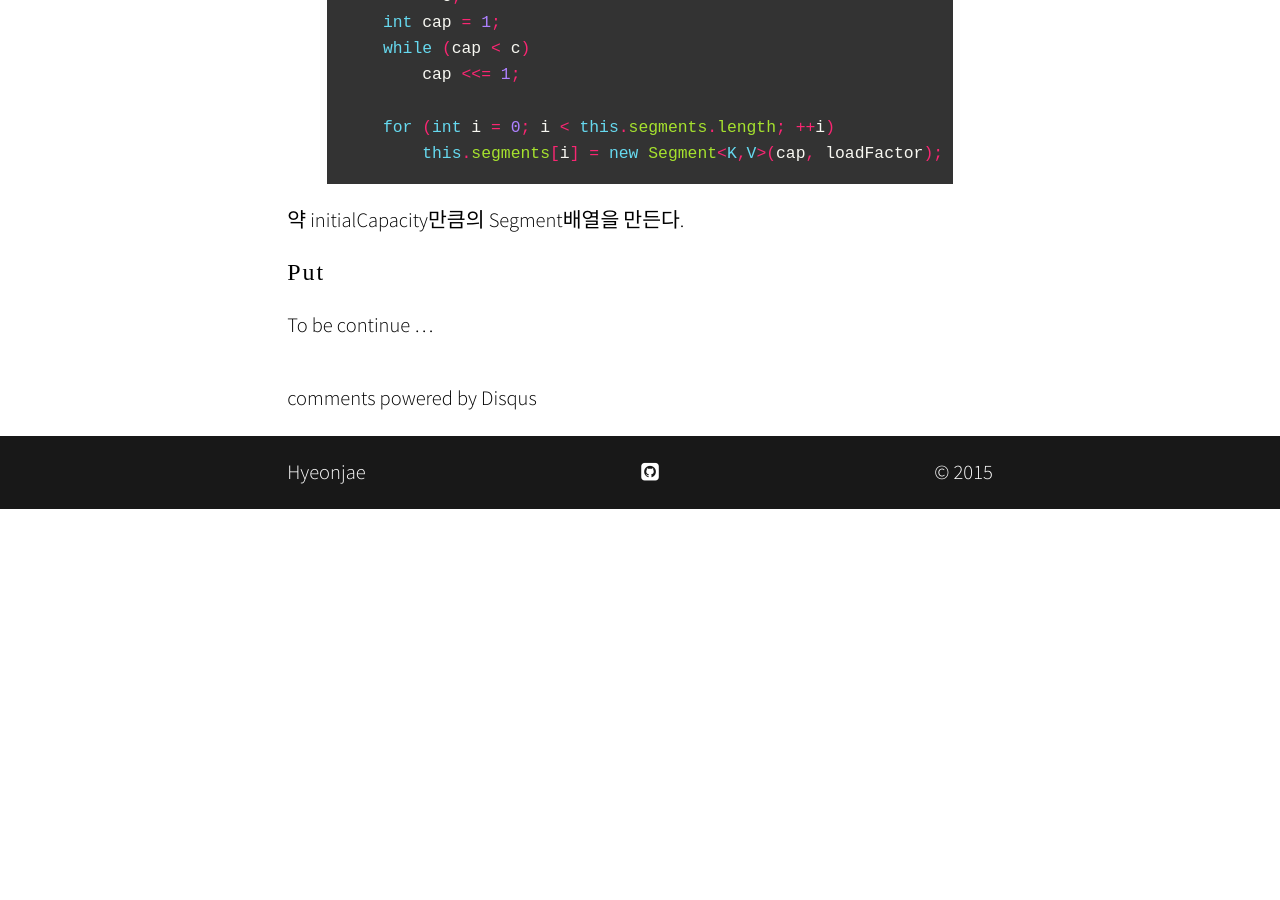
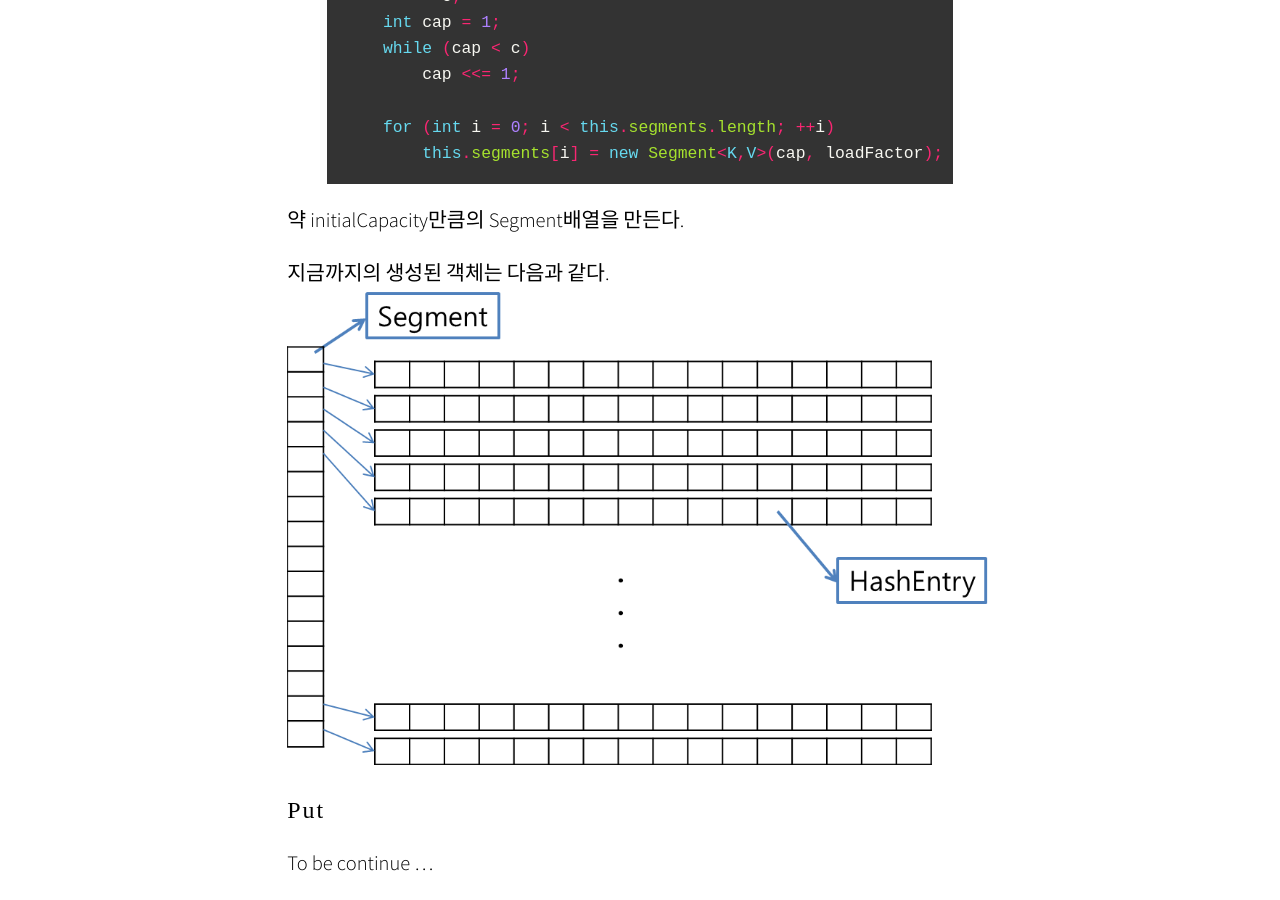
Before and after one commit to hyeonjae/hyeonjae.github.io.archive, a Jekyll site: the page built from _posts/2015-02-14-concurrent-hash-map.md, in a window 1280 px wide and 900 px high, scrolled down 13359 px. Built offline with Jekyll 4.4.1, drawn with Linux system fonts in a browser that asks for light colours; nearby versions of some CDN libraries; some web fonts are replaced; comment, search, counter and statistics services are not loaded; before the commit the page ends 13868 px from its top, so only the background shows below that.

Commit message:
no message

```diff
--- a/_posts/2015-02-14-concurrent-hash-map.md
+++ b/_posts/2015-02-14-concurrent-hash-map.md
@@ -484,6 +484,8 @@ initialCapacity도 최대값을 넘으면 최대값 `MAXIMUM_CAPACITY = 1 << 30`
 {% endhighlight %}
 약 initialCapacity만큼의 Segment배열을 만든다.
 
+지금까지의 생성된 객체는 다음과 같다.
+![1]({{ site.url }}/assets/concurrent_hash_map.png)
 
 
 ### Put
```
Also changed, not shown: assets/concurrent_hash_map.png (added).
